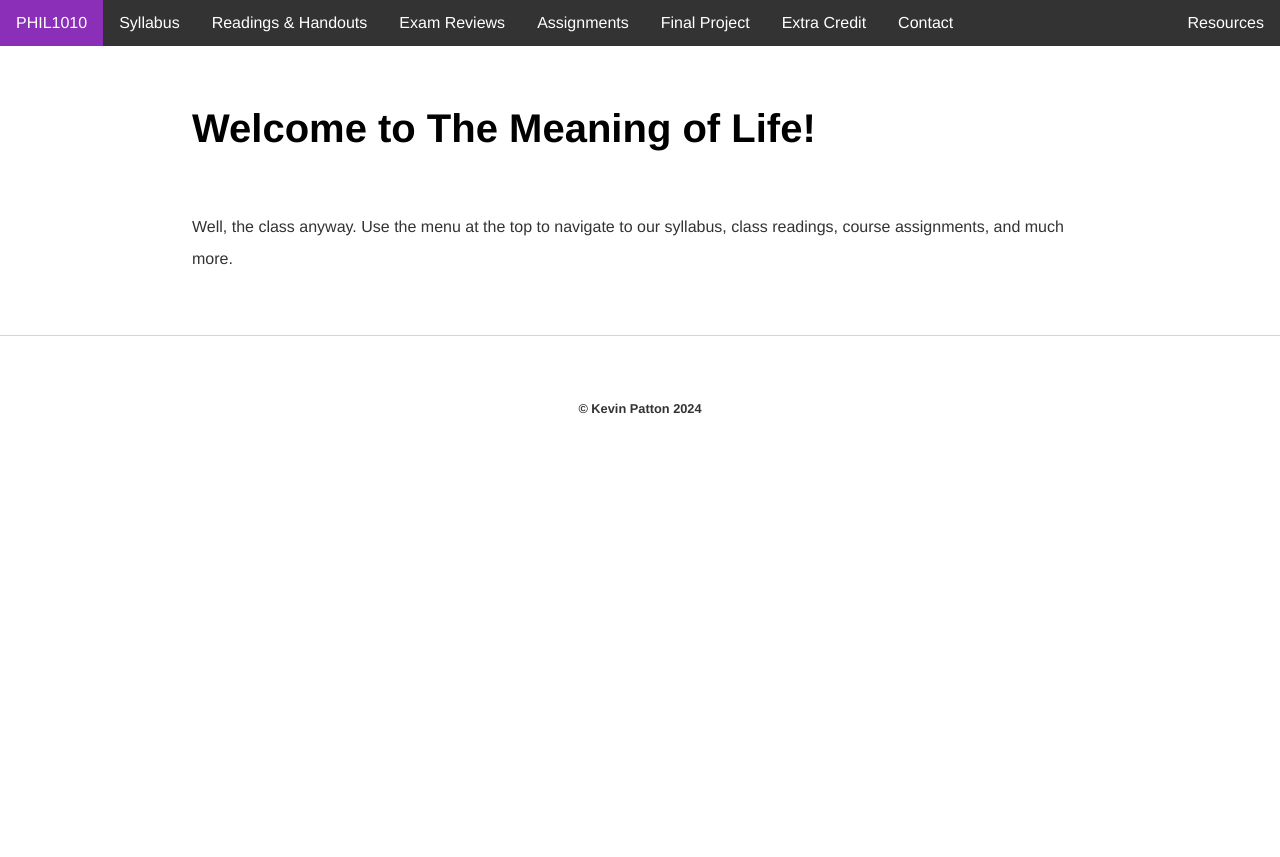
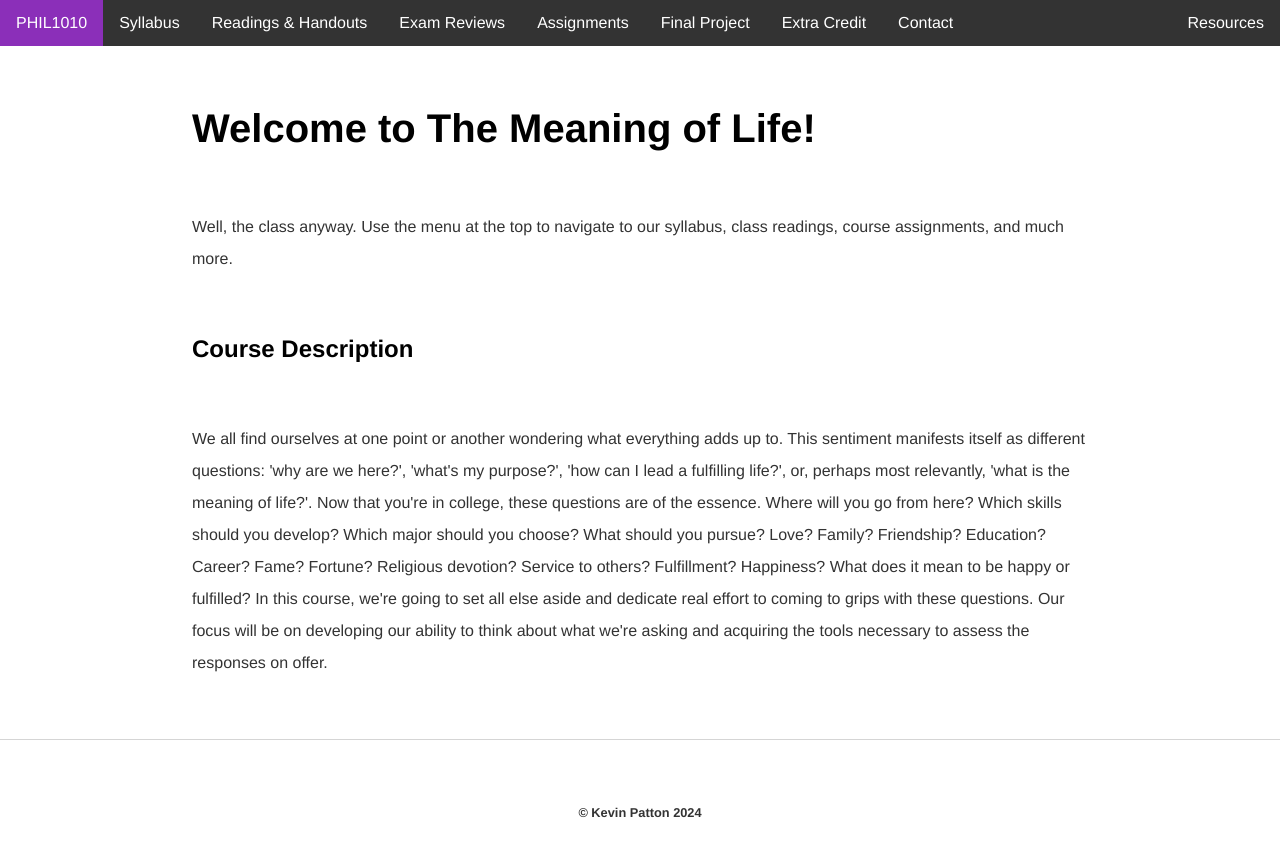
Before and after one commit to kevinjpatton/kevinjpatton.github.io, a Jekyll site: the page built from teaching/phil_1010/index.html, in a window 1280 px wide. Shown: the top 857 px of the page. Built offline with Jekyll 4.4.1, drawn with Linux system fonts in a browser that asks for light colours; Markdown is read by kramdown in place of the engine named in the settings.

Commit message:
Update index.html

```diff
--- a/teaching/phil_1010/index.html
+++ b/teaching/phil_1010/index.html
@@ -4,3 +4,5 @@
 ---
 <h1>Welcome to The Meaning of Life!</h1>
 <p>Well, the class anyway. Use the menu at the top to navigate to our syllabus, class readings, course assignments, and much more.</p>
+<h2>Course Description</h2>
+<p>We all find ourselves at one point or another wondering what everything adds up to. This sentiment manifests itself as different questions: 'why are we here?', 'what's my purpose?', 'how can I lead a fulfilling life?', or, perhaps most relevantly, 'what is the meaning of life?'. Now that you're in college, these questions are of the essence. Where will you go from here? Which skills should you develop? Which major should you choose? What should you pursue? Love? Family? Friendship? Education? Career? Fame? Fortune? Religious devotion? Service to others? Fulfillment? Happiness? What does it mean to be happy or fulfilled? In this course, we're going to set all else aside and dedicate real effort to coming to grips with these questions. Our focus will be on developing our ability to think about what we're asking and acquiring the tools necessary to assess the responses on offer.</p>
```
